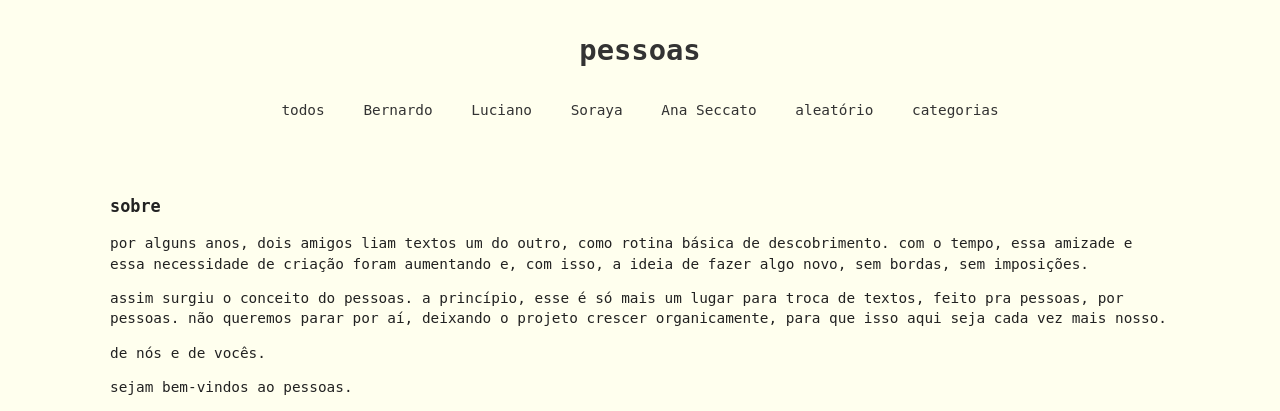
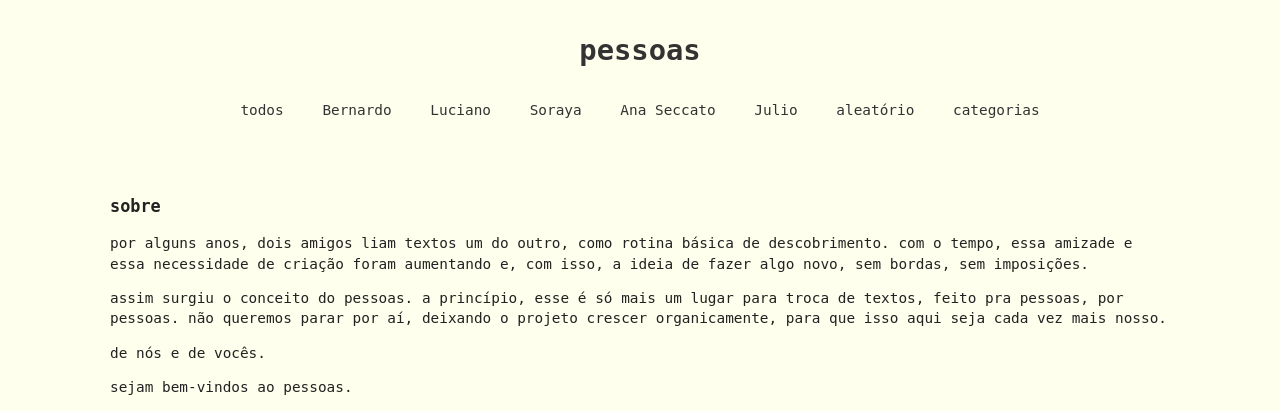
Before and after one commit to berinhard/pessoas.cc, a Django app: template project/src/posts/templates/posts/index.html in a window 1280 px wide. Shown: the top 411 px of the page. Run offline with Django 3.2, Linux system fonts and the light colour scheme; the template is opened without the code that fills it, so the values that code supplies are empty; some libraries are stand-ins or nearby versions; some web fonts are replaced.

Commit message:
Adiciona link para textos do julio

```diff
--- a/project/templates/base.html
+++ b/project/templates/base.html
@@ -55,8 +55,8 @@
               <li><a href='{% url "poems:list_by_author" "Bernardo" %}'>Bernardo</a></li>
               <li><a href='{% url "poems:list_by_author" "Luciano" %}'>Luciano</a></li>
               <li><a href='{% url "poems:list_by_author" "soraya" %}'>Soraya</a></li>
-              <li><a href='{% url "poems:list_by_author" "anaseccato" %}'>Ana
-									Seccato</a></li>
+              <li><a href='{% url "poems:list_by_author" "anaseccato" %}'>Ana Seccato</a></li>
+              <li><a href='{% url "poems:list_by_author" "Julio" %}'>Julio</a></li>
               <li><a href='{% url "poems:random" %}'>aleatório</a></li>
               <li id='show__categoryMenu' class='showDropdown'>
                 <a href='javascript:;'>categorias</a>
```
